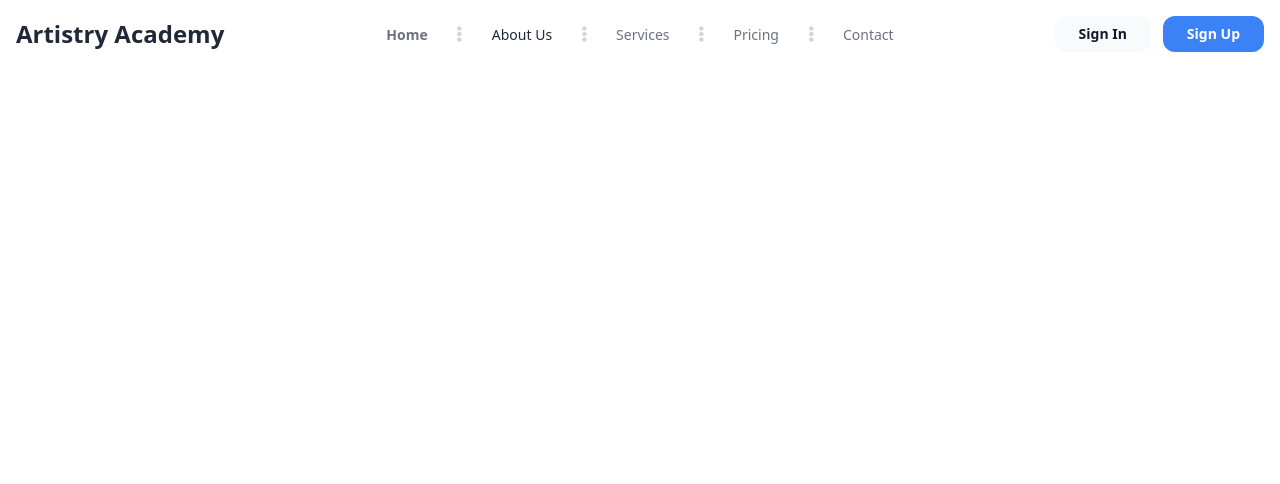
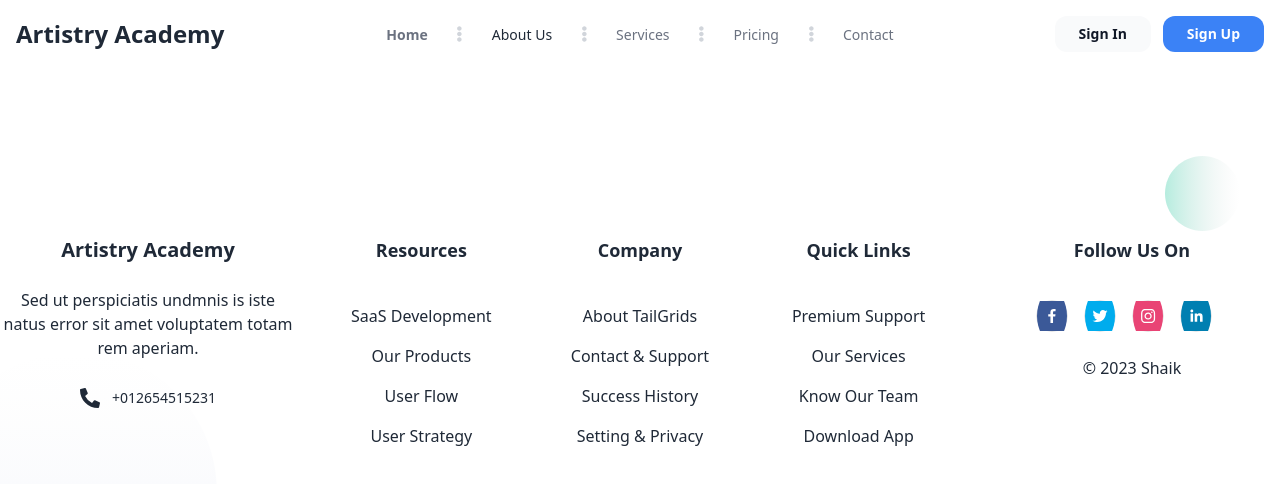
Before and after one commit to ShaikAbdul01/summer-camp-client, a React (Vite) app: page / in a window 1280 px wide. Shown: the top 484 px of the page. Built offline with nearby package versions, Linux system fonts and the light colour scheme.

Commit message:
footer section compleate

```diff
--- a/src/Components/Layout/Main.jsx
+++ b/src/Components/Layout/Main.jsx
@@ -1,5 +1,6 @@
 import { Outlet } from "react-router-dom";
 import Navbar from "../Shared/Navbar";
+import Footer from "../Shared/Footer";
 
 const Main = () => {
   return (
@@ -8,7 +9,7 @@ const Main = () => {
       <div className="my-12">
         <Outlet></Outlet>
       </div>
-
+      <Footer></Footer>
     </div>
   );
 };
--- a/src/Components/Shared/Footer.jsx
+++ b/src/Components/Shared/Footer.jsx
@@ -1,4 +1,5 @@
 import { FaPhoneAlt } from "react-icons/fa";
+import { Link } from "react-router-dom";
 import { SocialIcon } from "react-social-icons";
 
 const Footer = () => {
@@ -8,13 +9,14 @@ const Footer = () => {
         <div className="-mx-4 flex flex-wrap">
           <div className="w-full px-4 sm:w-2/3 lg:w-3/12 ">
             <div className="mb-10 w-full">
-              <a href="/" className="mb-6 inline-block max-w-[160px]">
-                <img
+              <Link to="/" className="mb-6 inline-block ">
+                {/*  <img
                   src="https://cdn.tailgrids.com/2.0/image/assets/images/logo/logo.svg"
                   alt="logo"
                   className="max-w-full"
-                />
-              </a>
+                /> */}
+                <h2 className="text-xl font-bold">Artistry Academy</h2>
+              </Link>
               <p className="text-body-color mb-7 text-base">
                 Sed ut perspiciatis undmnis is iste natus error sit amet
                 voluptatem totam rem aperiam.
@@ -34,36 +36,36 @@ const Footer = () => {
               </h4>
               <ul>
                 <li>
-                  <a
-                    href="/"
+                  <Link
+                    to="/"
                     className="text-body-color hover:text-primary mb-2 inline-block text-base leading-loose"
                   >
                     SaaS Development
-                  </a>
+                  </Link>
                 </li>
                 <li>
-                  <a
-                    href="/"
+                  <Link
+                    to="/"
                     className="text-body-color hover:text-primary mb-2 inline-block text-base leading-loose"
                   >
                     Our Products
-                  </a>
+                  </Link>
                 </li>
                 <li>
-                  <a
-                    href="/"
+                  <Link
+                    to="/"
                     className="text-body-color hover:text-primary mb-2 inline-block text-base leading-loose"
                   >
                     User Flow
-                  </a>
+                  </Link>
                 </li>
                 <li>
-                  <a
-                    href="/"
+                  <Link
+                    to="/"
                     className="text-body-color hover:text-primary mb-2 inline-block text-base leading-loose"
                   >
                     User Strategy
-                  </a>
+                  </Link>
                 </li>
               </ul>
             </div>
@@ -73,36 +75,36 @@ const Footer = () => {
               <h4 className="text-dark mb-9 text-lg font-semibold">Company</h4>
               <ul>
                 <li>
-                  <a
-                    href="/"
+                  <Link
+                    to="/"
                     className="text-body-color hover:text-primary mb-2 inline-block text-base leading-loose"
                   >
                     About TailGrids
-                  </a>
+                  </Link>
                 </li>
                 <li>
-                  <a
-                    href="/"
+                  <Link
+                    to="/"
                     className="text-body-color hover:text-primary mb-2 inline-block text-base leading-loose"
                   >
                     Contact & Support
-                  </a>
+                  </Link>
                 </li>
                 <li>
-                  <a
-                    href="/"
+                  <Link
+                    to="/"
                     className="text-body-color hover:text-primary mb-2 inline-block text-base leading-loose"
                   >
                     Success History
-                  </a>
+                  </Link>
                 </li>
                 <li>
-                  <a
-                    href="/"
+                  <Link
+                    to="/"
                     className="text-body-color hover:text-primary mb-2 inline-block text-base leading-loose"
                   >
                     Setting & Privacy
-                  </a>
+                  </Link>
                 </li>
               </ul>
             </div>
@@ -114,36 +116,36 @@ const Footer = () => {
               </h4>
               <ul>
                 <li>
-                  <a
-                    href="/"
+                  <Link
+                    to="/"
                     className="text-body-color hover:text-primary mb-2 inline-block text-base leading-loose"
                   >
                     Premium Support
-                  </a>
+                  </Link>
                 </li>
                 <li>
-                  <a
-                    href="/"
+                  <Link
+                    to="/"
                     className="text-body-color hover:text-primary mb-2 inline-block text-base leading-loose"
                   >
                     Our Services
-                  </a>
+                  </Link>
                 </li>
                 <li>
-                  <a
-                    href="/"
+                  <Link
+                    to="/"
                     className="text-body-color hover:text-primary mb-2 inline-block text-base leading-loose"
                   >
                     Know Our Team
-                  </a>
+                  </Link>
                 </li>
                 <li>
-                  <a
-                    href="/"
+                  <Link
+                    to="/"
                     className="text-body-color hover:text-primary mb-2 inline-block text-base leading-loose"
                   >
                     Download App
-                  </a>
+                  </Link>
                 </li>
               </ul>
             </div>
@@ -154,30 +156,30 @@ const Footer = () => {
                 Follow Us On
               </h4>
               <div className="mb-6 flex items-center justify-center">
-                <a
-                  href="/"
+                <Link
+                  to="/"
                   className="text-dark  mr-3 flex h-8 w-8 items-center justify-center rounded-full border border-[#E5E5E5]  sm:mr-4 lg:mr-3 xl:mr-4"
                 >
                   <SocialIcon url="https://facebook.com/jaketrent" />
-                </a>
-                <a
-                  href="/"
+                </Link>
+                <Link
+                  to="/"
                   className="text-dark  mr-3 flex h-8 w-8 items-center justify-center rounded-full border border-[#E5E5E5]  sm:mr-4 lg:mr-3 xl:mr-4"
                 >
                   <SocialIcon url="https://twitter.com/jaketrent" />
-                </a>
-                <a
-                  href="/"
+                </Link>
+                <Link
+                  to="/"
                   className="text-dark  mr-3 flex h-8 w-8 items-center justify-center rounded-full border border-[#E5E5E5]  sm:mr-4 lg:mr-3 xl:mr-4"
                 >
                   <SocialIcon url="https://instagram.com/jaketrent" />
-                </a>
-                <a
-                  href="/"
+                </Link>
+                <Link
+                  to="/"
                   className="text-dark  mr-3 flex h-8 w-8 items-center justify-center rounded-full border border-[#E5E5E5]  sm:mr-4 lg:mr-3 xl:mr-4"
                 >
                   <SocialIcon url="https://linkedin.com/jaketrent" />
-                </a>
+                </Link>
               </div>
               <p className="text-body-color text-base">&copy; 2023 Shaik</p>
             </div>
```
Lines whose indentation alone changed are shown as unchanged.
